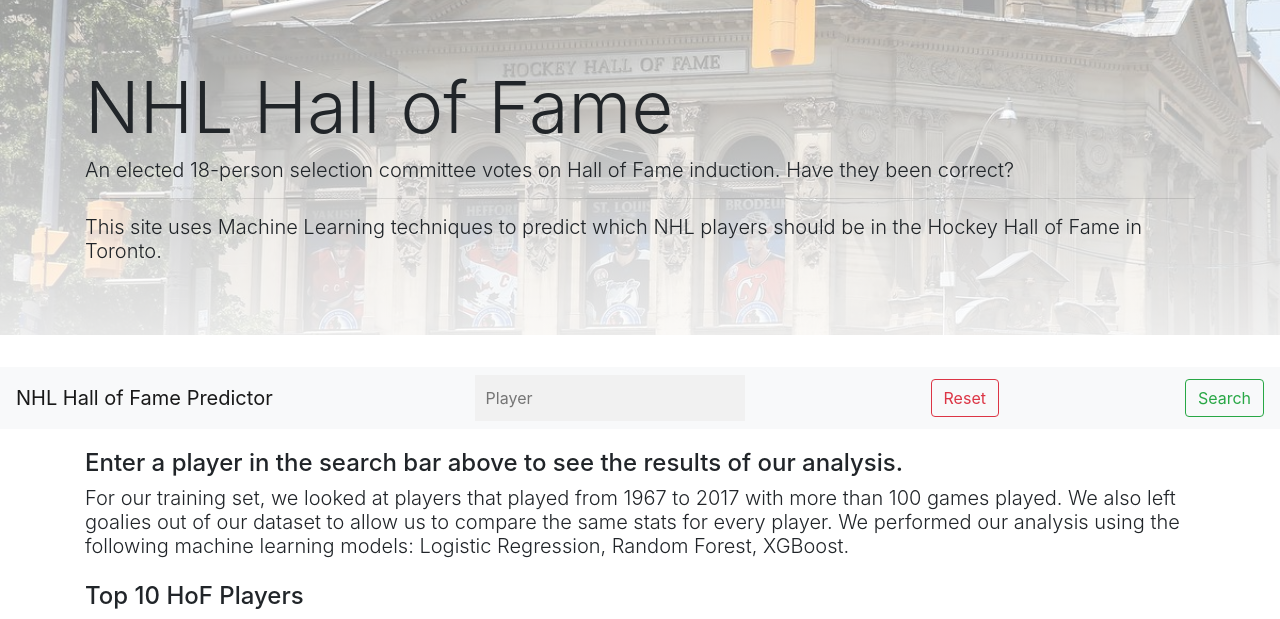
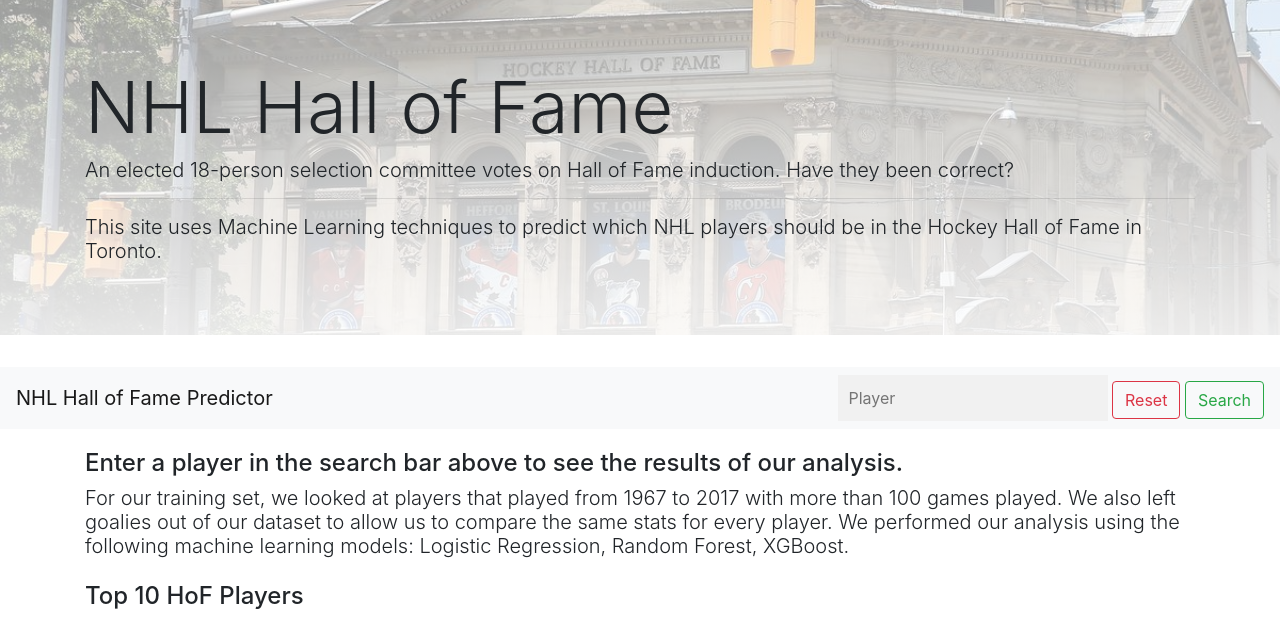
Before and after one commit to potterc22/Final-Project-ML, a Flask app: page / in a window 1280 px wide. Shown: the top 619 px of the page. Run offline with Flask 2, Linux system fonts and the light colour scheme; data that the repository does not hold is empty; some libraries are stand-ins or nearby versions.

Commit message:
fixed search bar / reset alignment

```diff
--- a/Master/static/css/style.css
+++ b/Master/static/css/style.css
@@ -68,3 +68,8 @@ table {
   th {
     cursor: pointer;
   }
+
+.search {
+    display: inline;
+    float: right;
+}
--- a/Master/templates/index.html
+++ b/Master/templates/index.html
@@ -21,19 +21,19 @@
   </div>
 
 
-  <nav class="navbar navbar-light bg-light justify-content-between">
+  <nav class="navbar navbar-light bg-light">
       <a class="navbar-brand" href='#'>
         NHL Hall of Fame Predictor
       </a>
-      <!-- <form id= "myForm" class="form-inline" autocomplete="off" action="/action_page.php"> -->
-        <div class="autocomplete">
-          <!-- class="mr-md-4" -->
-          <input type="text" placeholder="Player" name= "selectedPlayer" id="myInput">
+        <div class="search">
+          <div class="autocomplete">
+
+            <input type="text" placeholder="Player" name= "selectedPlayer" id="myInput">
+          </div>
+          <button id="resetButton" class="btn btn-outline-danger my-2 my-sm-0" type="submit">Reset</button>
+          <!-- <input type="submit" id="selection"> -->
+          <button id="searchButton" class="btn btn-outline-success my-2 my-sm-0" type="submit">Search</button>
         </div>
-        <button id="resetButton" class="btn btn-outline-danger my-2 my-sm-0" type="submit">Reset</button>
-        <!-- <input type="submit" id="selection"> -->
-        <button id="searchButton" class="btn btn-outline-success my-2 my-sm-0" type="submit">Search</button>
-      <!-- </form> -->
   </nav>
 
   <div class="container overview">
```
